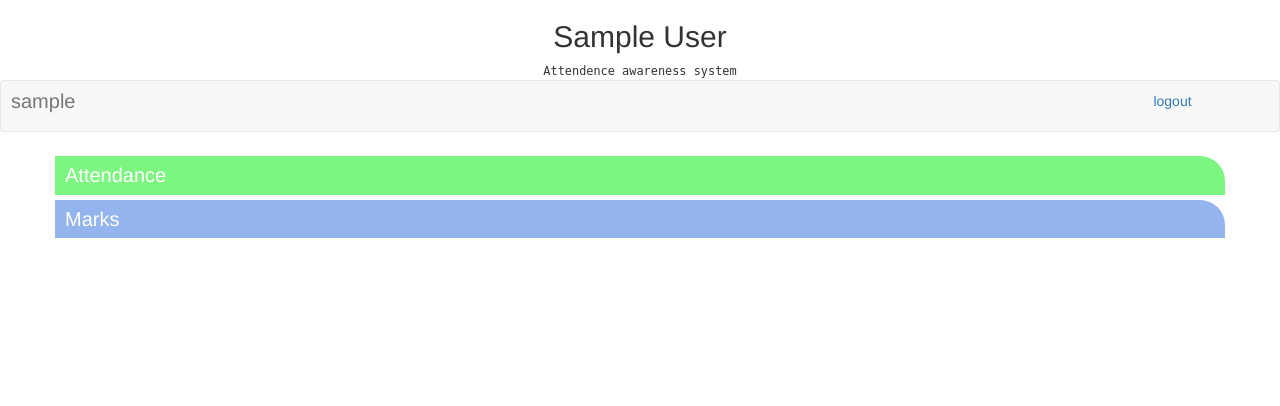
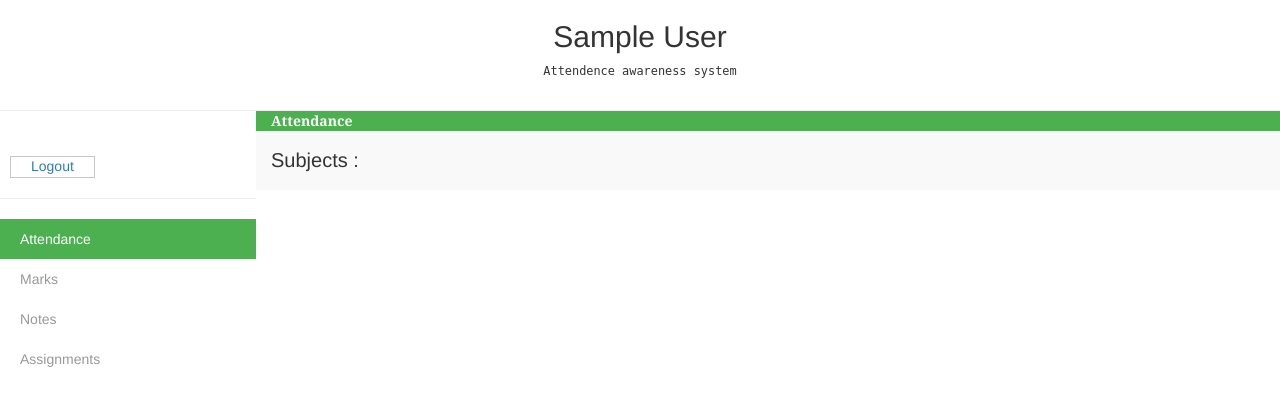
Before and after one commit to vamen/anathasevaashrama, a Django app: template cuserauth/templates/dash.html in a window 1280 px wide. Shown: the top 406 px of the page. Run offline with Django 3.2, Linux system fonts and the light colour scheme; tables that the repository leaves empty hold one stand-in row (values such as "Sample post"); the template is opened without the code that fills it: values that come from a table or form of the project are taken from there, most other values are stand-ins (such as "Sample title", 1, 10 or a date in 2020); some libraries are stand-ins or nearby versions.

Commit message:
UI for attendance added

```diff
--- a/cuserauth/static/cuserauth/dash.css
+++ b/cuserauth/static/cuserauth/dash.css
@@ -1,21 +1,54 @@
 .bar{
-    margin-top:5px;
     padding: 5px;
     padding-left: 10px;
     color: white;
-    border-top-right-radius: 25px;
+
+}
+
+.header>hr{
+    margin: 0%;
+}
+
+
+.navbar{
+    background: #1a1a1a;
 }
 .attendance{
-    background-color: rgb(125, 245, 129);
+    background-color:rgb(68, 68, 68);
+    /* color: #202020; */
+}
+
+
+
+.content-header{
+    margin: 0%;
+    width: 100%;
+    background: #4CAF50;
+    color: white;
+    padding-left: 15px;
+    font-weight: bold;
+    font-family: Cambria, Cochin, Georgia, Times, 'Times New Roman', serif;
+}
+
+.attendance-content-body{
+
+    padding: 15px;
+}
+
+
+.subject-bar-wrapper{
+
+    margin-top: 10px;
+    padding-top:15px;
 }
 
 .marks{
     background-color: rgb(148, 180, 238);
 }
 
-.active, .attendance:hover {
+/* .active, .attendance:hover {
     background-color: rgb(59, 248, 65);
-  }
+  } */
 
 .bar-content {
     text-align: center;
@@ -27,18 +60,127 @@
     padding: 20%;
 
 }
+
 .lecturer-name {
-
-    padding: 10px;
+    color: white !important;
     text-align: left;
-    font-size: 20px;
+    margin: 0%
 }
 
 
-.logout-box:hover{
-background-color: rgb(211, 211, 211);
+
+
+.wrapper{
+    display: flex;
 }
-.logout-box{
-    padding: 10px;
-    text-align: center;
+
+.sidebar-wrapper {
+    z-index: 100;
+    /* left: 220px; */
+    color: #999999;
+    width: 20%;
+    height: 100%;
+    /* margin-left: -220px; */
+    overflow-y: auto;
+    overflow-x: hidden;
+    background: #202020;
+
+
 }
+
+.page-content-wrapper {
+    /* width: 100%; */
+    background: #faf9f9;
+    flex: 1;
+
+
+}
+
+.sidebar-nav {
+    position: absolute;
+    width: 20%;
+    margin: 0;
+    padding: 0;
+    list-style: none;
+  }
+
+  .sidebar-nav li {
+    text-indent: 20px;
+    line-height: 40px;
+  }
+
+  .sidebar-nav li >a {
+    display: block;
+    text-decoration: none;
+    color: #999999;
+  }
+
+  .sidebar-nav li >a:hover {
+    text-decoration: none;
+    color: #fff;
+    background:  rgb(0, 0, 0);
+  }
+
+
+  .sidebar-nav li a:active, .sidebar-nav li a:focus {
+    text-decoration: none;
+  }
+
+  .sidebar-nav>.sidebar-brand {
+    /* height: 65px; */
+    line-height: 40px;
+
+  }
+
+  .sidebar-nav >.sidebar-brand > hr{
+
+    margin: 0%;
+  }
+  .sidebar-nav>.sidebar-brand>a {
+    color: #999999;
+    align-content: center;
+    padding-top:5px;
+    font-size: 30px;
+
+
+  }
+
+  .sidebar-nav>.sidebar-brand a:hover {
+    color: #fff;
+    background: none;
+  }
+
+
+  .logout-box:hover{
+    background-color: rgb(189, 189, 189);
+}
+
+
+
+  .logout-box{
+        display: inline-block;
+        padding-right:20px;
+        border-color: rgb(199, 199, 199);
+        border-style:solid;
+        border-width: thin;
+        margin-left: 10px;
+        line-height: 1.4;
+}
+
+
+.sidebar-selected-item{
+    color: #fff !important;
+    background:#4CAF50 !important;
+
+
+  }
+
+.sidebar-selected-item>active:after{
+
+}
+
+
+.mark-btn{
+    background: rgb(250, 146, 26);
+    color: #fff;
+}
--- a/cuserauth/static/cuserauth/script/dash.js
+++ b/cuserauth/static/cuserauth/script/dash.js
@@ -1,34 +1,266 @@
+function register_attendance_table_click(datatable){
+    datatable.on('click','tbody td button',function(){
+            // console.log("button click");
+            // console.log(datatable.id)
+            // // this.parent.parent.id
+            // // this.
+            subCode=datatable.table().node().id.split("-")[1]
+            var data=datatable.row($(this).closest('tr')).data()
+            // var idx = datatable.cell('.selected', 0).index();
+            // var data = datatable.row( idx.row ).data();
+            secName=data[0]
+            year=data[1]
+
+            date=$("#datepick"+subCode+secName+year).find("input").val();
+            from=$("#timepick1"+subCode+secName+year).find("input").val();
+            to=$("#timepick2"+subCode+secName+year).find("input").val();
+            console.log("date :"+"#datepick"+subCode+secName+year)
+            console.log(date)
+            if(data==""||from==""||to==""){
+                    alert("please provide valid date or time")
+                    return;
+            }
+            college_code=Cookies.get('collegeCode');
+            userid=Cookies.get('userid');
+            $.ajax({
+                type: "POST",
+                url: "/openAttendance",
+
+                data: JSON.stringify({"collegeCode":college_code,"userID":userid,"subCode":subCode,"secName":secName,"year":year,"Date":date,"From":from,"To":to}),
+                success: function(msg){
+
+                   console.log(msg)
+                },
+                error:function(msg){
+                    console.log("response error")
+                },
+                dataType: "json"
+              });
+
+
+    });
+}
+
+function fill_data_table(subCode,data){
+
+    console.log("filling row")
+    console.log(data)
+    date_elm=$("#datepicker").clone()
+    time_elm1=$("#timepicker").clone()
+    time_elm2=$("#timepicker").clone()
+
+
+
+    date_elm=date_elm.css("display","");
+    time_elm1=time_elm1.css("display","");
+    time_elm2=time_elm2.css("display","");
+
+
+    data_elm=date_elm.addClass("datepick");
+    time_elm1=time_elm1.addClass("timepick");
+    time_elm2=time_elm2.addClass("timepick");
+
+
+
+
+
+    date_elm_html=date_elm.prop("outerHTML")
+
+    console.log(date_elm)
+
+    row=""
+    for(j=0;j<data.length;j++){
+
+        secName=data[j]["secName"]
+        year=data[j]["year"]
+        data_elm=date_elm.attr("id","datepick"+subCode+secName+year);
+        time_elm1=time_elm1.attr("id","timepick1"+subCode+secName+year);
+        time_elm2=time_elm2.attr("id","timepick2"+subCode+secName+year);
+
+
+      date_elm_html=date_elm.prop("outerHTML")
+      time_elm1_html=time_elm1.prop("outerHTML")
+      time_elm2_html=time_elm2.prop("outerHTML")
+
+       row+="<tr><td>"+secName+
+       "</td><td>"+year+
+       "</td><td>"+date_elm_html+
+       "</td><td>"+time_elm1_html+
+       "</td><td>"+time_elm2_html+
+       "</td><td><button class=\"mark-btn btn\">Mark</button></td></tr>"
+
+
+       console.log("drawing row")
+
+    //    datatable.row.add($(row)).draw()
+
+
+
+    }
+
+    return row
+}
+
+
+function  update_attendenc_display(temp_data){
+
+
+    $("#attendance-content-body").empty()
+
+    sectionHandler
+    for(i=0;i<temp_data.length;i++){
+        console.log(temp_data)
+        subCode=temp_data[i]['subCode']
+        subName=temp_data[i]['subName']
+
+
+        child1=$("<span>",{id:subCode,"class":"sub-heading"}).text(subCode+" | "+subName)
+        child2=$("<div>",{id:"attendance-info-"+subCode}).text("Loading ...")
+
+        attendance=$("<div>",{"class":"bar attendance","data-toggle":"collapse","data-target":"#attendance-info-"+subCode})
+        attendance.append(child1)
+
+
+        attendance=$("<div>",{"class":"subject-bar-wrapper"}).append(attendance)
+        attendance.append(child2)
+
+        $("#attendance-content-body").append(attendance)
+
+
+        table="<table id=\"table-"+subCode+"\"><thead><tr><th>Section </th><th>Year </th>\
+        <th>Date</th><th>From</th><th>to</th><th>Mark</th></tr></thead><tbody>";
+
+
+        table+=fill_data_table(subCode,temp_data[i]["sections"])
+        table+="</tbody></table>"
+        console.log(table)
+        $("#attendance-info-"+subCode).append(table)
+        subject_table=$("#table-"+subCode).DataTable({searching: false, paging: false, info: false});
+        // console.log($("attendance-info"))
+
+        console.log("hello")
+        register_attendance_table_click(subject_table,subCode)
+        $("#table-"+subCode).ready(function(){
+
+            $(".datepick").each(function(){
+                console.log("dedoed")
+                $(this).datetimepicker({format: 'DD-MM-YY'});
+            });
+
+            $(".timepick").each(function(){
+
+                $(this).datetimepicker({
+                    format: 'HH:mm'
+                });
+            });
+
+
+       });
+
+    }
+
+
+
+
+
+
+
+
+
+
+}
+
 $(document).ready(function(){
 
     window.history.forward();
+    $("#datepicker").datetimepicker();
+    // var marks_table=$('#marks-table').DataTable();
 
-    var marks_table=$('#marks-table').DataTable();
+    var attendance_table=$('#attendance-table').DataTable({
+        searching: false,
+        paging: false
+    });
 
-    var attendance_table=$('#attendance-table').DataTable();
+    college_code=Cookies.get('collegeCode');
+    userid=Cookies.get('userid');
 
-    $('#attendance-table tbody').on('click', 'tr', function() {
-        console.log('API row values : ', attendance_table.row(this).data());
-        subCode=attendance_table.row(this).data()["DT_RowId"]
+    temp_data=[{'subCode': '501', 'subName': 'ADA', 'sections': [{'subYear': 1, 'secName': 'A', 'year': 1},{'subYear': 1, 'secName': 'A', 'year': 2}]}, {'subCode': '502', 'subName': 'OS', 'sections': [{'subYear': 2, 'secName': 'A', 'year': 2}]}]
+    console.log(temp_data.length)
 
-        college_code=Cookies.get('collegeCode');
-        userid=Cookies.get('userid');
-        // token=Cookies.get("token")
 
+    $("#attendance").click(function(){
+        console.log("clicked")
         $.ajax({
             type: "POST",
-            url: "/sectionHandler",
+            url: "/subjectHandler",
 
-            data: JSON.stringify({"collegeCode":college_code,"userID":userid,"subCode":subCode}),
+            data: JSON.stringify({"collegeCode":college_code,"userID":userid}),
             success: function(msg){
+                console.log(msg)
+                update_attendenc_display(temp_data);
 
-                   console.log(msg)
+
             },
             error:function(msg){
                 console.log("response error")
             },
             dataType: "json"
           });
+
+
     })
 
+    // $("body").on('click','.datepick',function(){
+    //     console.log(this)
+
+    //     $(this).datetimepicker();
+
+
+    // });
+
+
+
+
+    $("#attendance").click(function(){
+        if (document.getElementById("marks").classList.length >0)
+            document.getElementById("marks").classList.remove('sidebar-selected-item');
+        if (document.getElementById("notes").classList.length >0)
+            document.getElementById("notes").classList.remove('sidebar-selected-item');
+        if (document.getElementById("assignment").classList.length >0)
+            document.getElementById("assignment").classList.remove('sidebar-selected-item');
+        document.getElementById("attendance").classList.add('sidebar-selected-item');
+    })
+
+    $("#marks").click(function(){
+        if (document.getElementById("attendance").classList.length >0)
+            document.getElementById("attendance").classList.remove('sidebar-selected-item');
+        if (document.getElementById("notes").classList.length >0)
+            document.getElementById("notes").classList.remove('sidebar-selected-item');
+        if (document.getElementById("assignment").classList.length >0)
+            document.getElementById("assignment").classList.remove('sidebar-selected-item');
+        document.getElementById("marks").classList.add('sidebar-selected-item');
+    })
+
+    $("#assignment").click(function(){
+        if (document.getElementById("marks").classList.length >0)
+            document.getElementById("marks").classList.remove('sidebar-selected-item');
+        if (document.getElementById("notes").classList.length >0)
+            document.getElementById("notes").classList.remove('sidebar-selected-item');
+        if (document.getElementById("attendance").classList.length >0)
+            document.getElementById("attendance").classList.remove('sidebar-selected-item');
+        document.getElementById("assignment").classList.add('sidebar-selected-item');
+    })
+
+    $("#notes").click(function(){
+        if (document.getElementById("marks").classList.length >0)
+            document.getElementById("marks").classList.remove('sidebar-selected-item');
+        if (document.getElementById("attendance").classList.length >0)
+            document.getElementById("attendance").classList.remove('sidebar-selected-item');
+        if (document.getElementById("assignment").classList.length >0)
+            document.getElementById("assignment").classList.remove('sidebar-selected-item');
+        document.getElementById("notes").classList.add('sidebar-selected-item');
+    })
+
+    $("#attendance").trigger("click");
 
 })
--- a/cuserauth/templates/base.html
+++ b/cuserauth/templates/base.html
@@ -19,16 +19,17 @@
 
     </head>
     <body>
-        <div class="container-full-bg ">
+        <div class="container-full-bg header">
                      <div class="jumbotron jambo-style">
+                        <div class="container-fluid">
+                                    {% block navbar %}
+                                    {% endblock %}
+                        </div>
                         <div>
                             <h2 class="heading">{{ college_name }}</h2>
                             <small class="sub-text">Attendence awareness system</small>
                         </div>
-                        <div class="container-full-bg">
-                            {% block navbar %}
-                            {% endblock %}
-                        </div>
+
                 </div>
                 <hr/>
 
--- a/cuserauth/templates/dash.html
+++ b/cuserauth/templates/dash.html
@@ -4,6 +4,7 @@
 {% block script %}
     <link rel="stylesheet" type="text/css" href="{% static 'cuserauth/dash.css' %}">
     <link rel="stylesheet" type="text/css" href="https://cdn.datatables.net/1.10.19/css/jquery.dataTables.min.css"/>
+    <link rel="stylesheet" type="text/css" href="https://cdnjs.cloudflare.com/ajax/libs/bootstrap-datetimepicker/4.17.47/css/bootstrap-datetimepicker.min.css"/>
 
     <script type="text/javascript"  src="{% static 'cuserauth/script/dash.js' %}" >
     </script>
@@ -11,31 +12,19 @@
     </script>
     <script src="https://cdn.jsdelivr.net/npm/js-cookie@2/src/js.cookie.min.js">
     </script>
-{% endblock %}
+    <script src="https://cdnjs.cloudflare.com/ajax/libs/moment.js/2.22.2/moment.min.js">
+    </script>
 
-{% block navbar %}
-    <div class="navbar navbar-default">
-        <div class="container-fluid">
-            <div class="row">
+    <script src="https://cdnjs.cloudflare.com/ajax/libs/bootstrap-datetimepicker/4.17.47/js/bootstrap-datetimepicker.min.js">
+    </script>
 
-                <div class="col-md-4 ">
-                    <div class="navbar-header ">
-                    <a class="lecturer-name navbar-brand " href="#"> {{ lecName }}</a>
-                    </div>
-                </div>
-                <div class="col-md-6"></div>
-                <div class="col-md-2 logout-box">
-                    <a href="/logout"> logout </a>
-                </div>
-            </div>
-           </div>
-    </div>
 
 {% endblock %}
 
+
 {% block content %}
- <div class="container">
-     <div class="row">
+ <div class="wrapper">
+     <!-- <div class="row">
             <div class="bar attendance" data-toggle="collapse" data-target="#attendance-info">
                 <span class="sub-heading">  Attendance  </span>
             </div>
@@ -87,9 +76,53 @@
                         </tbody>
                     </table>
                 </div>
-      </div>
+      </div> -->
+
+     <div class="sidebar-wrapper">
+         <ul class="sidebar-nav">
+            <li class="sidebar-brand">
+                    <a  class="lecturer-name" href="#"> {{ lecName }}</a>
+                    <span class="logout-box"><a href="/logout">  Logout </a></span>
+            </li>
+            <hr>
+            <li><a id="attendance">Attendance</a></li>
+            <li><a id="marks">Marks</a></li>
+            <li><a id="notes">Notes</a></li>
+            <li><a id="assignment">Assignments</a></li>
+        </ul>
+     </div>
+     <div class="page-content-wrapper">
+        <div id="attendance-info" >
+            <div class="content-header">Attendance</div>
+            <div id="attendance-content-body" class="attendance-content-body">
+            <span class="sub-heading">Subjects : </span>
+            <!-- {% for tab in subjectsHandled %}
+                <div class="bar attendance" data-toggle="collapse" data-target="#attendance-info-"+{{ tab.subCode }}>
+                            <span class="sub-heading">{{ tab.subCode }} | {{ tab.subName }}   </span>
+                </div>
+                <div id="attendance-info-"+{{ tab.subCode }}>
+                    Loding ...
+
+                </div>
+            {% endfor %}              -->
+            </div>
+
+
+
+           </div>
+    </div>
 </div>
- {% for tab in subjectsHandled %}
- {% endfor %}
+<div style="display: none" class='input-group date' id='datepicker'>
+    <input type='text' class="form-control" />
+    <span class="input-group-addon">
+        <span class="glyphicon glyphicon-calendar"></span>
+    </span>
+</div>
 
+<div style="display: none" class='input-group date' id='timepicker'>
+    <input type='text' class="form-control" />
+    <span class="input-group-addon">
+        <span class="glyphicon glyphicon-time"></span>
+    </span>
+</div>
 {% endblock %}
```
